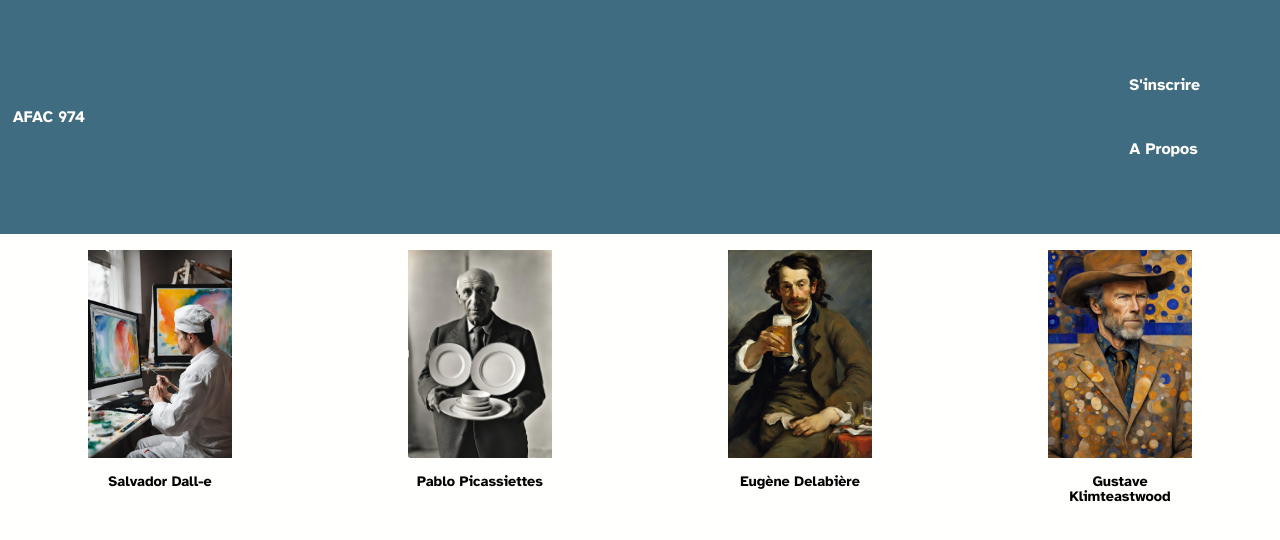
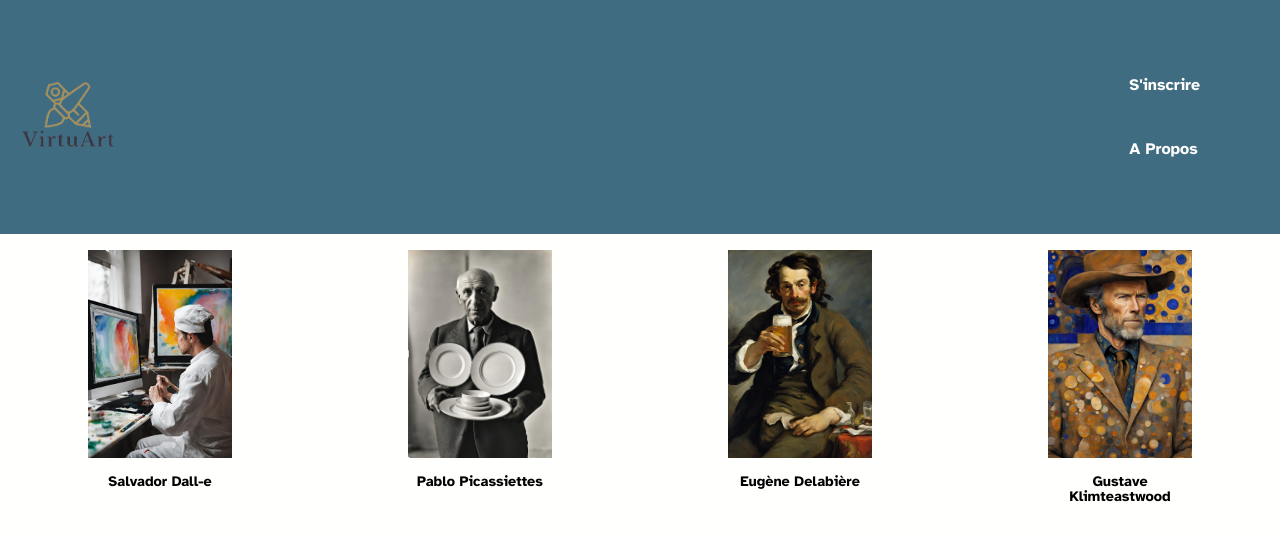
Before and after one commit to WildCodeSchool/2023-09-JS-Lille-P3-Afac, a React (Vite) app in the folder frontend/: page /Artists in a window 1280 px wide. Shown: the top 540 px of the page. Built offline with nearby package versions, Linux system fonts and the light colour scheme.

Commit message:
Logo for the NavBar

```diff
--- a/frontend/src/components/NavBar/NavBar.jsx
+++ b/frontend/src/components/NavBar/NavBar.jsx
@@ -1,12 +1,13 @@
 import React from "react";
 import { Link } from "react-router-dom";
 import "./NavBar.scss";
+import logoImg from "../../assets/VirtuArt.png";
 
 function NavBar() {
   return (
     <nav className="navbar">
       <Link to="/" className="navbarLogo">
-        AFAC 974
+        <img src={logoImg} alt="logo" className="logo" />
       </Link>
       <ul className="navbarLink">
         <li>
--- a/frontend/src/components/NavBar/NavBar.scss
+++ b/frontend/src/components/NavBar/NavBar.scss
@@ -26,18 +26,19 @@
   }
 }
 .navbarLogo {
-  color: $white;
-  padding-left: 1%;
+  width: 50%;
+  height: 50%;
+  img {
+    height: 5rem;
+  }
 }
+
 .navbarLink {
   padding: 0 0.3rem;
   color: inherit;
   display: flex;
   list-style-type: none;
   margin-right: 1rem;
-}
-
-a {
   text-decoration: none;
 }
 
```
Also changed, not shown: frontend/src/assets/VirtuArt.png (added).
